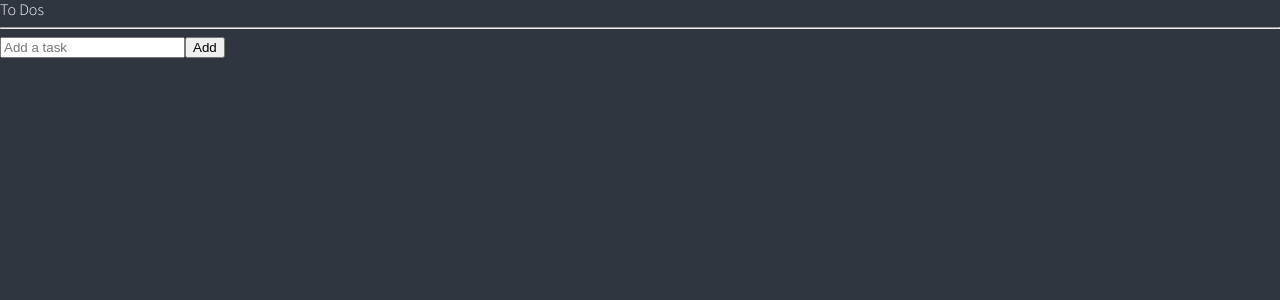
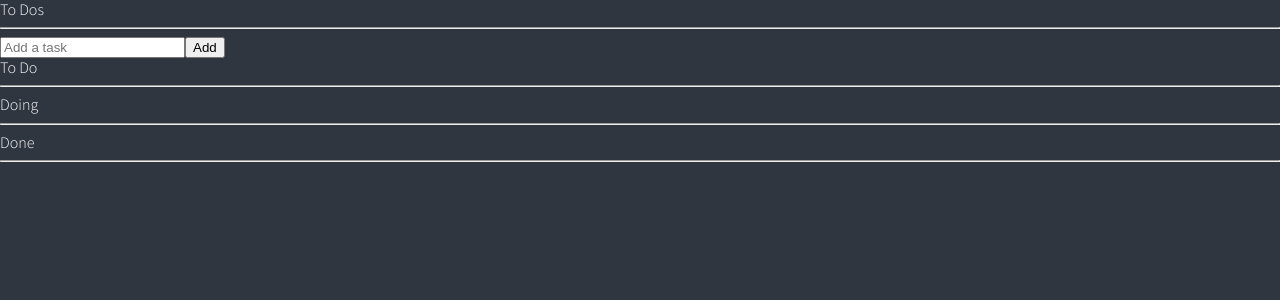
Before and after one commit to qpthedev/react-simple-todo, a React (Create React App) app: page / in a window 1280 px wide. Shown: the top 300 px of the page. Built offline with nearby package versions, Linux system fonts and the light colour scheme.

Commit message:
basic recoil selector and get function

```diff
--- a/src/atoms.tsx
+++ b/src/atoms.tsx
@@ -1,4 +1,4 @@
-import { atom } from "recoil";
+import { atom, selector } from "recoil";
 
 export interface IToDo {
   text: string;
@@ -10,3 +10,16 @@
   key: "toDo",
   default: [],
 });
+
+export const toDoSelector = selector({
+  key: "toDoSelector",
+  get: ({ get }) => {
+    const toDos = get(toDoState);
+
+    return [
+      toDos.filter((toDo) => toDo.category === "TO_DO"),
+      toDos.filter((toDo) => toDo.category === "DOING"),
+      toDos.filter((toDo) => toDo.category === "DONE"),
+    ];
+  },
+});
--- a/src/components/ToDoList.tsx
+++ b/src/components/ToDoList.tsx
@@ -1,22 +1,38 @@
 import React from "react";
 import { useRecoilValue } from "recoil";
-import { toDoState } from "../atoms";
+import { toDoSelector, toDoState } from "../atoms";
 import CreateToDo from "./CreateToDo";
 import ToDo from "./ToDo";
 
 function ToDoList() {
-  const toDos = useRecoilValue(toDoState);
+  const [toDo, doing, done] = useRecoilValue(toDoSelector);
 
   return (
     <div>
       <h1>To Dos</h1>
       <hr />
       <CreateToDo />
+      <h2>To Do</h2>
       <ul>
-        {toDos.map((toDo) => (
+        {toDo.map((toDo) => (
           <ToDo key={toDo.id} {...toDo} />
         ))}
       </ul>
+      <hr />
+      <h2>Doing</h2>
+      <ul>
+        {doing.map((toDo) => (
+          <ToDo key={toDo.id} {...toDo} />
+        ))}
+      </ul>
+      <hr />
+      <h2>Done</h2>
+      <ul>
+        {done.map((toDo) => (
+          <ToDo key={toDo.id} {...toDo} />
+        ))}
+      </ul>
+      <hr />
     </div>
   );
 }
```
